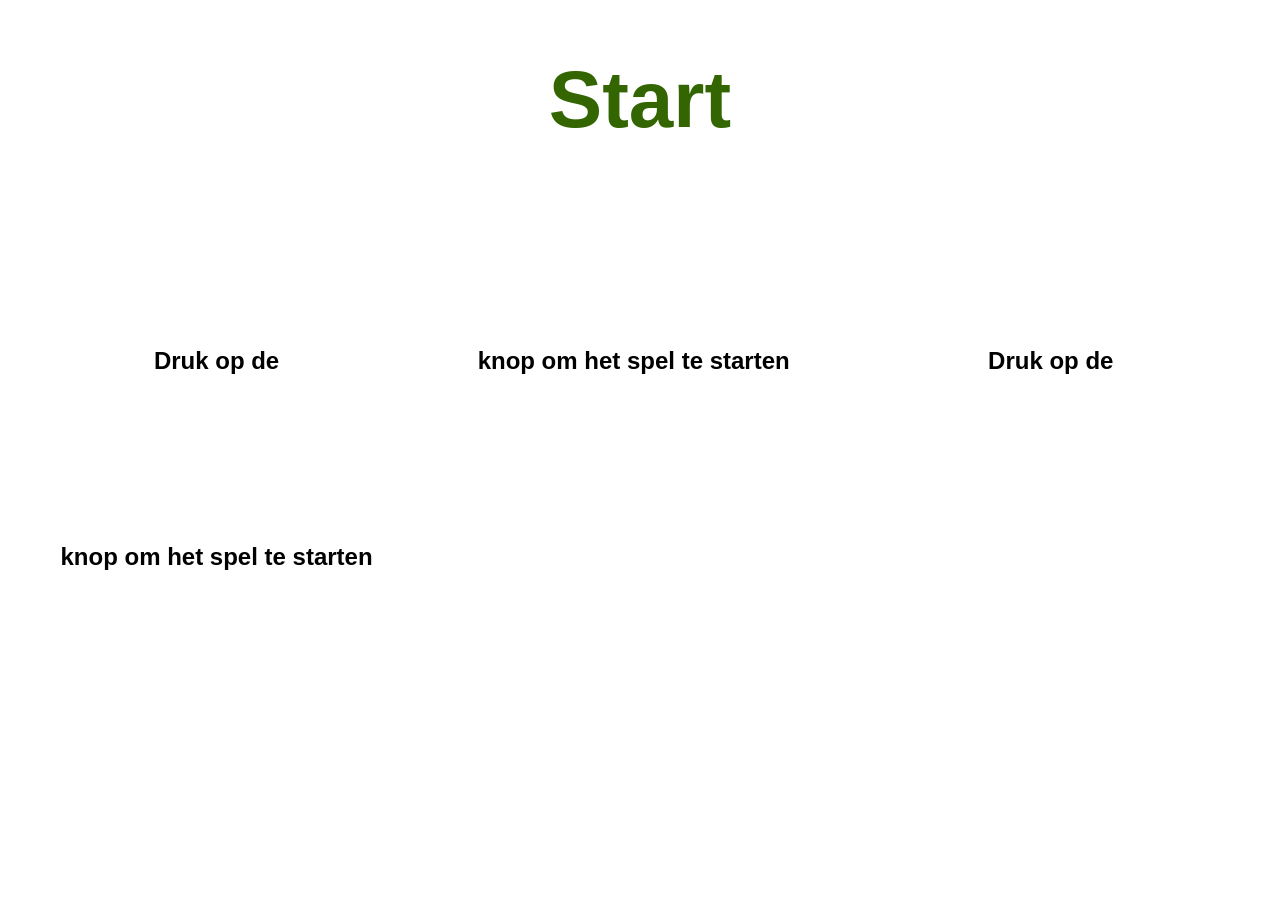
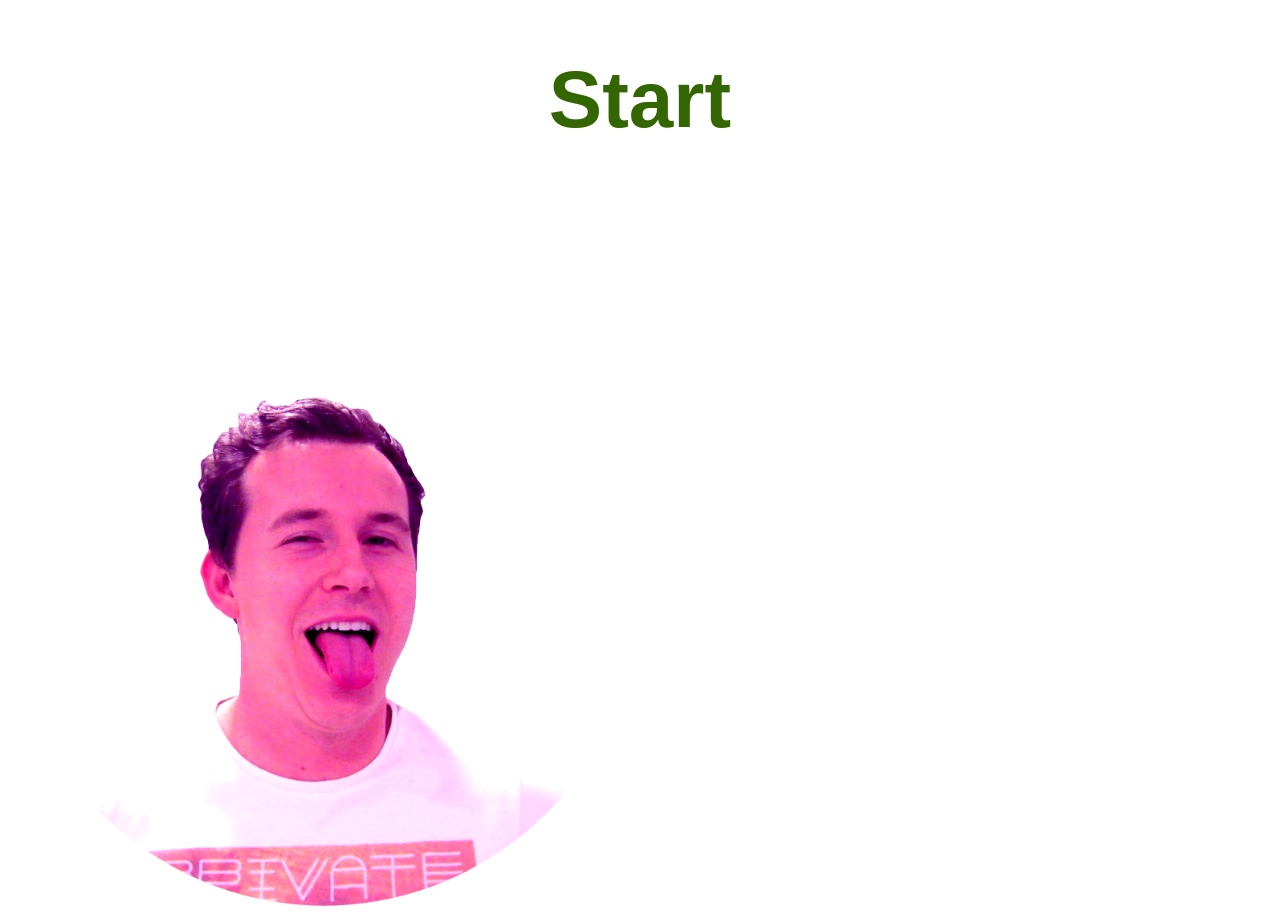
Before and after one commit to RobLui/Hackaton_2017, a plain HTML site: page pijlen.html in a window 1280 px wide. Before the commit the page ends 800 px from the top, so only its background shows below. Drawn offline with nearby package versions, Linux system fonts and the light colour scheme.

Commit message:
add random js image filter

```diff
--- a/js/main.js
+++ b/js/main.js
@@ -1,32 +1,56 @@
-    document.onkeydown = checkKey;
 $( document ).ready(function() {
  window.onload = choosePic;
 
-    // var myPix = new Array("/images/lion.jpg","images/tiger.jpg","images/bear.jpg");
-    //
-    // function choosePic() {
-    //     var randomNum = Math.floor(Math.random() * myPix.length);
-    //     document.getElementById("myPicture").src = myPix[randomNum];
-    // }
-    //
-    // function getRandomImage(imgAr, path) {
-    //     path = path || 'design/elementen/images/'; // default path here
-    //     var num = Math.floor( Math.random() * imgAr.length );
-    //     var img = imgAr[ num ];
-    //     var imgStr = '<img src="' + path + img + '" alt = "">';
-    //     document.write(imgStr); document.close();
-    // }
+    var myPix = new Array("/images/lion.jpg","images/tiger.jpg","images/bear.jpg");
+
+    function choosePic() {
+        var randomNum = Math.floor(Math.random() * myPix.length);
+        document.getElementById("myPicture").src = myPix[randomNum];
+    }
+
+    function getRandomImage(imgAr, path) {
+            var num = Math.floor( Math.random() * imgAr.length );
+        var img = imgAr[ num ];
+        var imgStr = '<img src="' + path + img + '" alt = "">';
+        document.write(imgStr); document.close();
+    }
 
     function testRandomImage() {
 
-    var path = '../design/elementen/images/',
-        imgs = ['1.png','2.png','3.png'],
+        var path = 'design/elementen/images/',
+            imgs = [
+                '1.png',
+                '2.png',
+                '3.png',
+                '4.png',
+                '5.png',
+                '6.png',
+                '7.png',
+                '8.png',
+                '9.png',
+                '10.png',
+                '11.png',
+                '12.png',
+                '14.png',
+                '15.png',
+                '16.png',
+                '17.png',
+                '18.png',
+                '19.png',
+                'pijl-boven.png',
+                'pijl-links.png',
+                'pijl-onder.png',
+                'pijl-rechts.png',
+            ],
         i = Math.floor(Math.random()*imgs.length);
-    $('.el').append("<img src='"+path+imgs[i]+"'>").hide().fadeIn(2000);
-
+      $('.imageclass').append("<img src='"+path+imgs[i]+"'>").hide().fadeIn(2000);
     }
 
+    testRandomImage();
+
 });
+//CHECK ON KEYS PRESSED
+document.onkeydown = checkKey;
 
 function checkKey(e) {
 
@@ -64,5 +88,3 @@ $( document ).ready(function() {
         location.href = 'pijlen.html';
     }
 }
-
-    //
--- a/pijlen.html
+++ b/pijlen.html
@@ -12,21 +12,9 @@
 
     <div class="class-100">
 
-        <div class="class-33 top-2">
-            <h2> Druk op de </h2>
+        <div class="top-2">
+            <div class="imageclass"></div>
         </div>
-
-        <div class="class-33 top-2">
-            <h2>knop om het spel te starten</h2>
-        </div>
-        <div class="class-33 top-2">
-            <h2> Druk op de </h2>
-        </div>
-
-        <div class="class-33 top-2">
-            <h2>knop om het spel te starten</h2>
-        </div>
-
 
     </div>
 
```
Also changed, not shown: design/elementen/images/4.png (renamed from design/elementen/images/20.png), design/elementen/images/5.png (renamed from design/elementen/images/21.png). Lines whose indentation alone changed are shown as unchanged.
